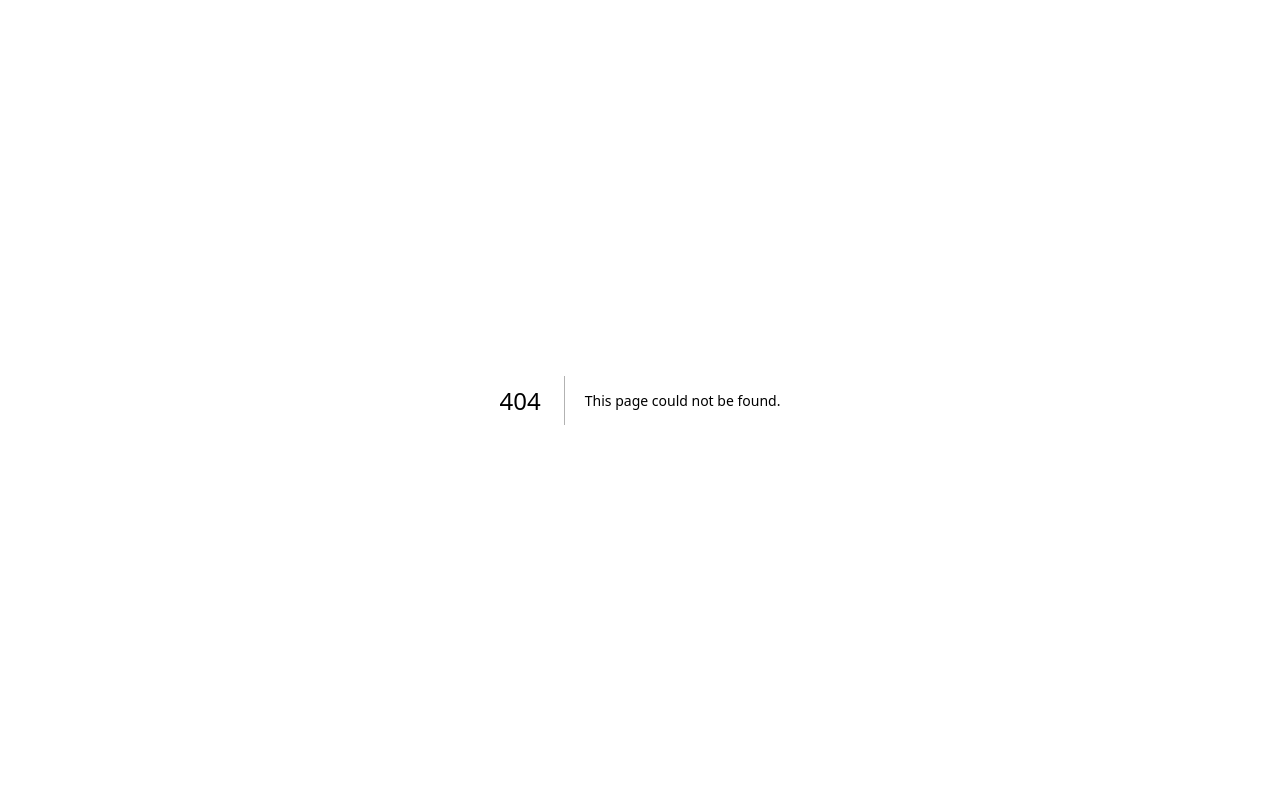
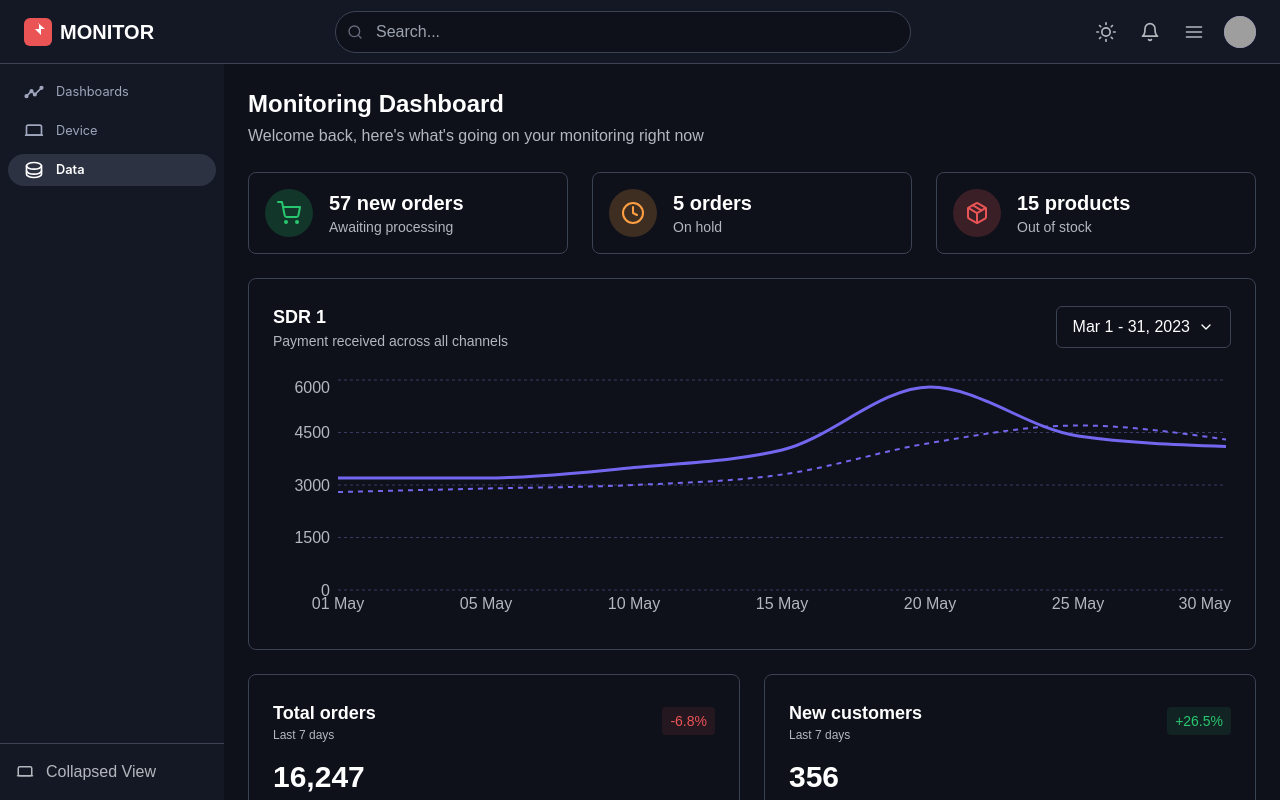
Before and after one commit to nad-if/proyek_ta__nadif, a Next.js app: page /data in a window 1280 px wide. Before the commit this address had no page. Built offline with nearby package versions, Linux system fonts and the light colour scheme; grey boxes are pictures that could not be loaded.

Commit message:
style: navbar

```diff
--- a/app/components/Sidebar.tsx
+++ b/app/components/Sidebar.tsx
@@ -6,9 +6,11 @@
   return (
     <aside className="w-56 bg-[#141824] flex flex-col">
       <nav className="px-2 pt-3">
-        <ul className="navbar-nav">
+        <ul className="navbar-nav space-y-2">
           <li>
-            <Link href="/" className={`flex items-center justify-between mb-2 ${pathname === '/' ? 'rounded-full' : ''}`}
+            <Link
+              href="/"
+              className={`flex items-center justify-between transition-all duration-200 ${pathname === '/' ? 'rounded-full' : 'rounded-md hover:rounded-full hover:bg-[#23263a]'}`}
               style={pathname === '/' ? {
                 background: '#2C3242',
                 color: '#fff',
@@ -21,7 +23,9 @@
                 fontSize: '12.8px',
                 fontFamily: 'Nunito Sans, -apple-system, BlinkMacSystemFont, Segoe UI, Roboto, Helvetica, Arial, sans-serif',
                 padding: '5.6px 8px 5.6px 16px'
-              }}>
+              }}
+              // Tidak perlu JS untuk hover warna
+            >
               <span className="flex items-center">
                 {/* Ikon line graph */}
                 <svg className="mr-3" width="20" height="20" viewBox="0 0 24 24" fill="none" stroke={pathname === '/' ? '#fff' : '#9FA6BC'} strokeWidth="2" strokeLinecap="round" strokeLinejoin="round">
@@ -36,8 +40,8 @@
             </Link>
           </li>
           <li>
-            <Link href="/home2" className={`flex items-center mb-1 border-b border-[#23263a] hover:bg-[#23263a] hover:text-white transition-all duration-200 ${pathname === '/home2' ? 'rounded-full' : 'rounded-md hover:rounded-full'}`}
-              style={pathname === '/home2' ? {
+            <Link href="/device" className={`flex items-center hover:bg-[#23263a] transition-all duration-200 ${pathname === '/device' ? 'rounded-full' : 'rounded-md hover:rounded-full'}`}
+              style={pathname === '/device' ? {
                 background: '#2C3242',
                 color: '#fff',
                 fontWeight: 600,
@@ -51,7 +55,7 @@
                 padding: '5.6px 8px 5.6px 16px'
               }}>
               {/* Ikon laptop outline */}
-              <svg className="mr-3" width="20" height="20" viewBox="0 0 24 24" fill="none" stroke={pathname === '/home2' ? '#fff' : '#9FA6BC'} strokeWidth="2" strokeLinecap="round" strokeLinejoin="round">
+              <svg className="mr-3" width="20" height="20" viewBox="0 0 24 24" fill="none" stroke={pathname === '/device' ? '#fff' : '#9FA6BC'} strokeWidth="2" strokeLinecap="round" strokeLinejoin="round">
                 <rect x="3" y="5" width="18" height="12" rx="2" />
                 <path d="M2 17h20" />
               </svg>
@@ -59,8 +63,8 @@
             </Link>
           </li>
           <li>
-            <Link href="/settings" className={`flex items-center mb-1 border-b border-[#23263a] hover:bg-[#23263a] hover:text-white transition-all duration-200 ${pathname === '/settings' ? 'rounded-full' : 'rounded-md hover:rounded-full'}`}
-              style={pathname === '/settings' ? {
+            <Link href="/data" className={`flex items-center hover:bg-[#23263a] transition-all duration-200 ${pathname === '/data' ? 'rounded-full' : 'rounded-md hover:rounded-full'}`}
+              style={pathname === '/data' ? {
                 background: '#2C3242',
                 color: '#fff',
                 fontWeight: 600,
@@ -74,7 +78,7 @@
                 padding: '5.6px 8px 5.6px 16px'
               }}>
               {/* Ikon database outline */}
-              <svg className="mr-3" width="20" height="20" viewBox="0 0 24 24" fill="none" stroke={pathname === '/settings' ? '#fff' : '#9FA6BC'} strokeWidth="2" strokeLinecap="round" strokeLinejoin="round">
+              <svg className="mr-3" width="20" height="20" viewBox="0 0 24 24" fill="none" stroke={pathname === '/data' ? '#fff' : '#9FA6BC'} strokeWidth="2" strokeLinecap="round" strokeLinejoin="round">
                 <ellipse cx="12" cy="7" rx="9" ry="4" />
                 <path d="M3 7v6c0 2.21 4.03 4 9 4s9-1.79 9-4V7" />
                 <path d="M3 13v4c0 2.21 4.03 4 9 4s9-1.79 9-4v-4" />
--- a/app/dashboard/layout.tsx
+++ b/app/dashboard/layout.tsx
@@ -40,9 +40,9 @@
               </Link>
             </li>
             <li>
-              <Link href="/dashboard/settings" className="flex items-center text-[#B4B7BD] hover:text-[#7367F0] p-2 rounded-lg hover:bg-[#2D2E3F]">
+              <Link href="/dashboard/data" className="flex items-center text-[#B4B7BD] hover:text-[#7367F0] p-2 rounded-lg hover:bg-[#2D2E3F]">
                 <FiSettings className="mr-3" />
-                Settings
+                Data
               </Link>
             </li>
           </ul>
--- a/app/settings/page.tsx
+++ b/app/data/page.tsx
@@ -49,7 +49,7 @@
   { name: '07 May', value: 160 },
 ];
 
-export default function Settings() {
+export default function Data() {
   return (
     <div className="flex flex-col h-screen bg-[#0e111a]">
       {/* Header */}
--- a/app/home2/page.tsx
+++ b/app/device/page.tsx
@@ -49,7 +49,7 @@
   { name: '07 May', value: 160 },
 ];
 
-export default function Home2() {
+export default function Device() {
   return (
     <div className="flex flex-col h-screen bg-[#0e111a]">
       {/* Header */}
--- a/app/page.tsx
+++ b/app/page.tsx
@@ -4,7 +4,7 @@
 import Sidebar from './components/Sidebar';
 import {
   FiHome, FiSettings, FiBell,
-  FiSearch, FiSun, FiMenu
+  FiSearch, FiSun, FiMenu, FiActivity
 } from 'react-icons/fi';
 import {
   LineChart,
@@ -55,7 +55,7 @@
 ];
 
 export default function Home() {
-  const [selectedDevice, setSelectedDevice] = useState('');
+  const [selectedDevice, setSelectedDevice] = useState('SDR 1');
   const [dropdownOpen, setDropdownOpen] = useState(false);
   const dropdownRef = useRef<HTMLDivElement>(null);
 
@@ -65,10 +65,8 @@
       <header className="h-16 flex items-center justify-between px-6 border-b border-[#3B4253] bg-[#141824]">
         {/* Logo */}
         <div className="flex items-center">
-          <div className="w-7 h-7 rounded-md bg-[#EA5455] flex items-center justify-center mr-2">
-            <svg width="14" height="18" viewBox="0 0 14 18" fill="none" xmlns="http://www.w3.org/2000/svg">
-              <path d="M7 0L14 6H10V12L4 6H8V0L7 0Z" fill="white"/>
-            </svg>
+          <div className="w-7 h-7 rounded-md bg-[#7367F0] flex items-center justify-center mr-2">
+            <FiActivity className="w-5 h-5 text-white" />
           </div>
           <h1 className="text-xl font-bold text-white">MONITOR</h1>
         </div>
--- a/package.json
+++ b/package.json
@@ -10,9 +10,9 @@
   },
   "dependencies": {
     "@types/recharts": "^1.8.29",
-    "next": "15.1.7",
-    "react": "^19.0.0",
-    "react-dom": "^19.0.0",
+    "next": "^15.4.1",
+    "react": "^19.1.0",
+    "react-dom": "^19.1.0",
     "react-icons": "^5.4.0",
     "recharts": "^2.15.1"
   },
```
Also changed, not shown: 1 other file (tests, documents, lock files or other folders).
